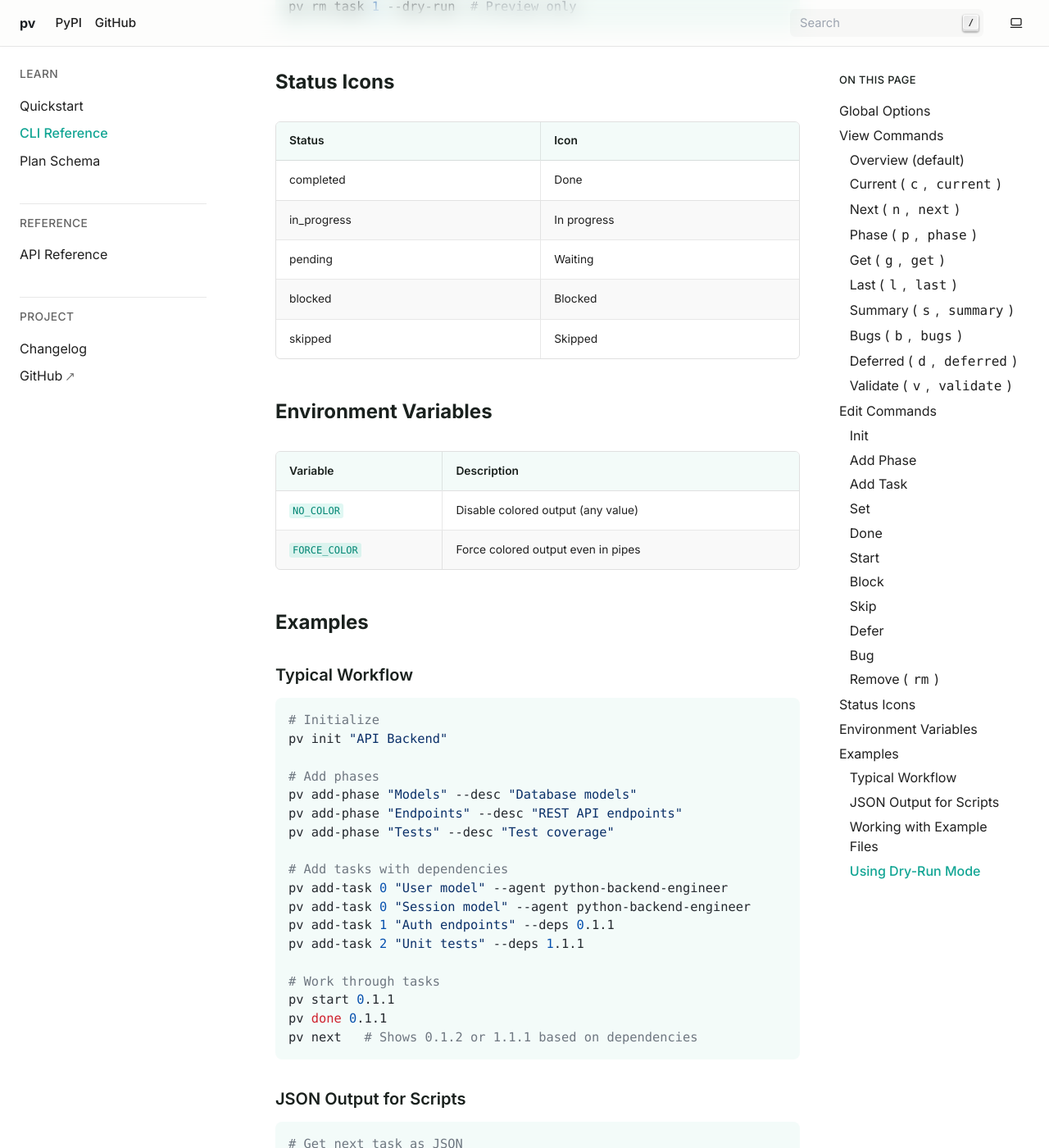
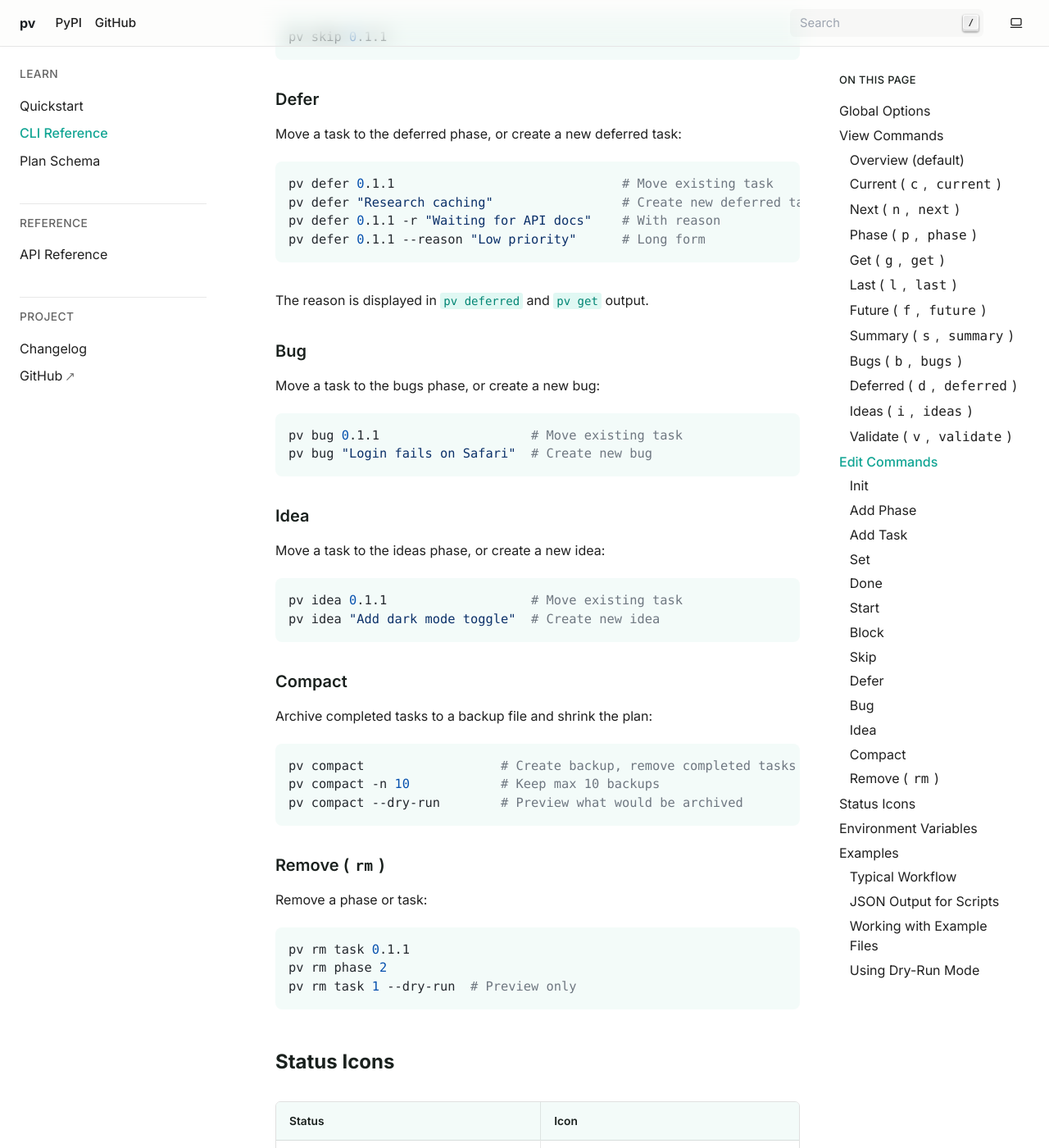
Before and after one commit to JacobCoffee/pv, a Sphinx documentation site: the page built from docs/guides/cli.md, in a window 1280 px wide and 1400 px high, scrolled down 6913 px. Shown: the whole window at 82% size. Built offline with Sphinx 7.4.7, drawn with Linux system fonts in a browser that asks for light colours; some of the changed text lies outside the part shown.

Commit message:
docs: add future, ideas, idea, compact commands to docs
- Add future command to README and CLI reference
- Add ideas view command documentation
- Add idea edit command documentation
- Add compact command documentation
- Document defer --reason flag
- Fix docstring formatting in decorators.py

🤖 Generated with [Claude Code](https://claude.com/claude-code)

Co-Authored-By: Claude Opus 4.5 <noreply@anthropic.com>

````diff
--- a/docs/guides/cli.md
+++ b/docs/guides/cli.md
@@ -107,6 +107,23 @@ pv last -a        # All completed
 pv l --json
 ```
 
+### Future (`f`, `future`)
+
+Show upcoming tasks (pending/in_progress/blocked), with actionable tasks first:
+
+```bash
+pv future         # Next 5 upcoming tasks
+pv future -n 10   # Next 10 upcoming tasks
+pv future -a      # All upcoming tasks
+pv f --json
+```
+
+Output shows tasks prioritized by:
+1. In-progress tasks (🔄)
+2. Actionable pending tasks - dependencies met (👉)
+3. Waiting pending tasks - dependencies not met (⏳)
+4. Blocked tasks (🚫)
+
 ### Summary (`s`, `summary`)
 
 Show plan progress summary:
@@ -147,6 +164,15 @@ Show the deferred phase:
 ```bash
 pv deferred
 pv d --json
+```
+
+### Ideas (`i`, `ideas`)
+
+Show the ideas phase:
+
+```bash
+pv ideas
+pv i --json
 ```
 
 ### Validate (`v`, `validate`)
@@ -259,9 +285,13 @@ pv skip 0.1.1
 Move a task to the deferred phase, or create a new deferred task:
 
 ```bash
-pv defer 0.1.1                  # Move existing task
-pv defer "Research caching"     # Create new deferred task
+pv defer 0.1.1                              # Move existing task
+pv defer "Research caching"                 # Create new deferred task
+pv defer 0.1.1 -r "Waiting for API docs"    # With reason
+pv defer 0.1.1 --reason "Low priority"      # Long form
 ```
+
+The reason is displayed in `pv deferred` and `pv get` output.
 
 ### Bug
 
@@ -270,6 +300,25 @@ Move a task to the bugs phase, or create a new bug:
 ```bash
 pv bug 0.1.1                    # Move existing task
 pv bug "Login fails on Safari"  # Create new bug
+```
+
+### Idea
+
+Move a task to the ideas phase, or create a new idea:
+
+```bash
+pv idea 0.1.1                   # Move existing task
+pv idea "Add dark mode toggle"  # Create new idea
+```
+
+### Compact
+
+Archive completed tasks to a backup file and shrink the plan:
+
+```bash
+pv compact                  # Create backup, remove completed tasks
+pv compact -n 10            # Keep max 10 backups
+pv compact --dry-run        # Preview what would be archived
 ```
 
 ### Remove (`rm`)
````
Also changed, not shown: README.md (+5 -1 lines), 1 other file.
